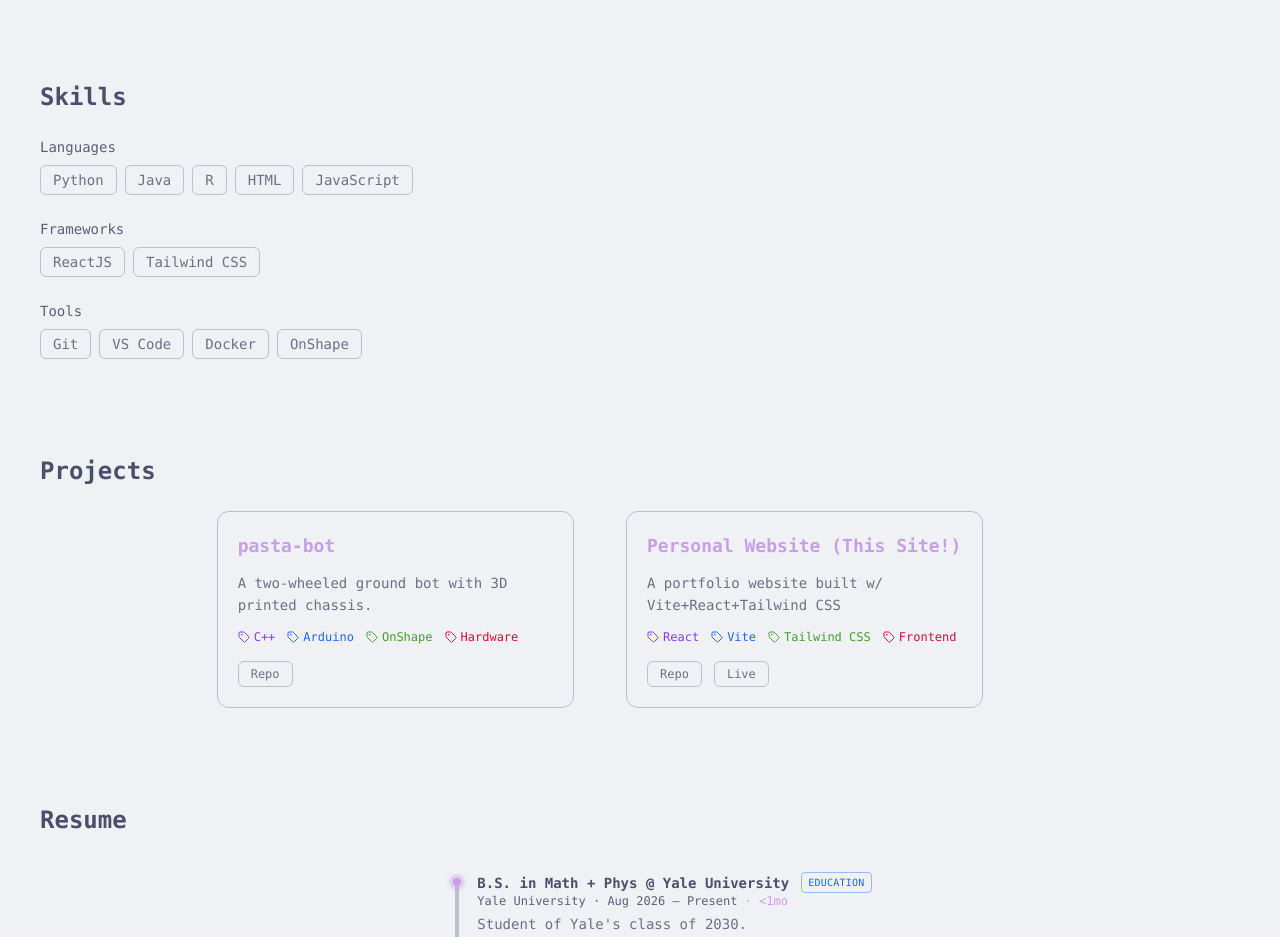
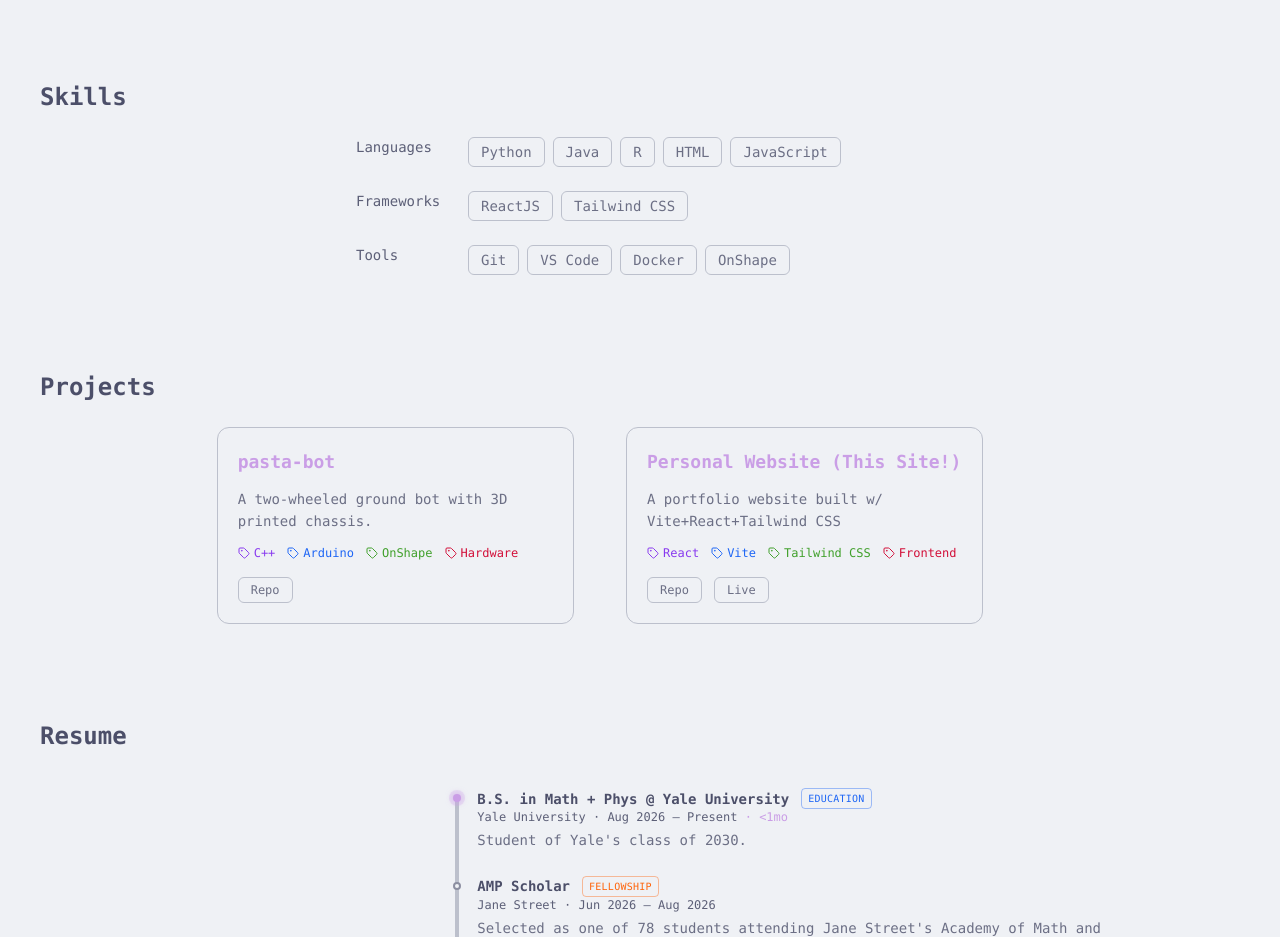
Before and after one commit to devxfu/personal-site, a React (Vite) app: page / in a window 1280 px wide. Shown: the part 1600-2537 px from the top of the page. Built offline with nearby package versions, Linux system fonts and the light colour scheme.

Commit message:
Feat: Skills section now utilize flexgrid formatting

```diff
--- a/src/components/Skills.jsx
+++ b/src/components/Skills.jsx
@@ -7,9 +7,9 @@ export default function Skills() {
         <h2 className="font-mono text-2xl font-semibold text-text">Skills</h2>
         <div className="mt-6 space-y-6">
           {Object.entries(skills).map(([key, group]) => (
-            <div key={key}>
-              <h3 className="font-mono text-sm text-subtext1">{group.name}</h3>
-              <ul className="mt-2 flex flex-wrap gap-2">
+            <div key={key} className="flex flex-col items-center gap-2 sm:mx-auto sm:flex-row sm:max-w-3xl sm:items-start sm:gap-4 md:translate-x-35">
+              <h3 className="font-mono text-sm text-subtext1 sm:w-24 sm:shrink-0">{group.name}</h3>
+              <ul className="flex flex-wrap gap-2 sm:flex-1">
                 {group.items.map((item) => (
                   <li
                     key={item}
```
